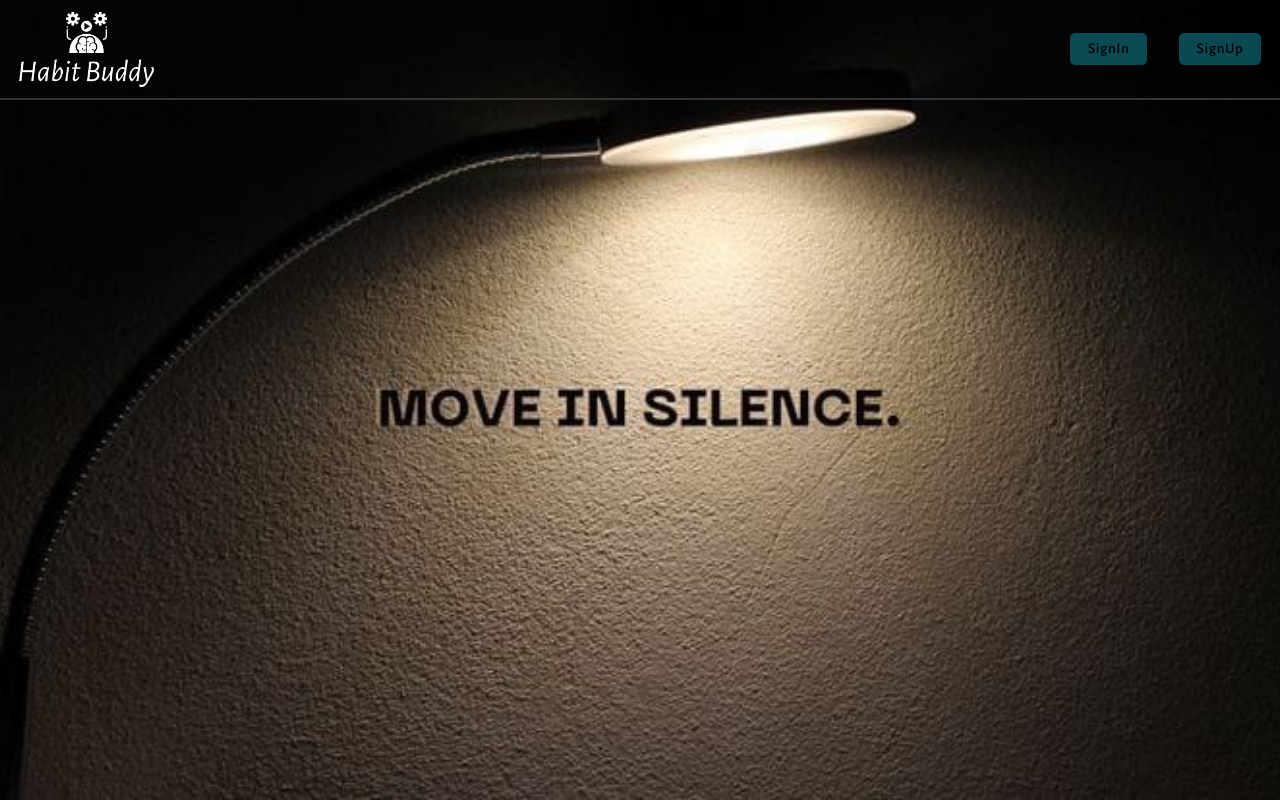
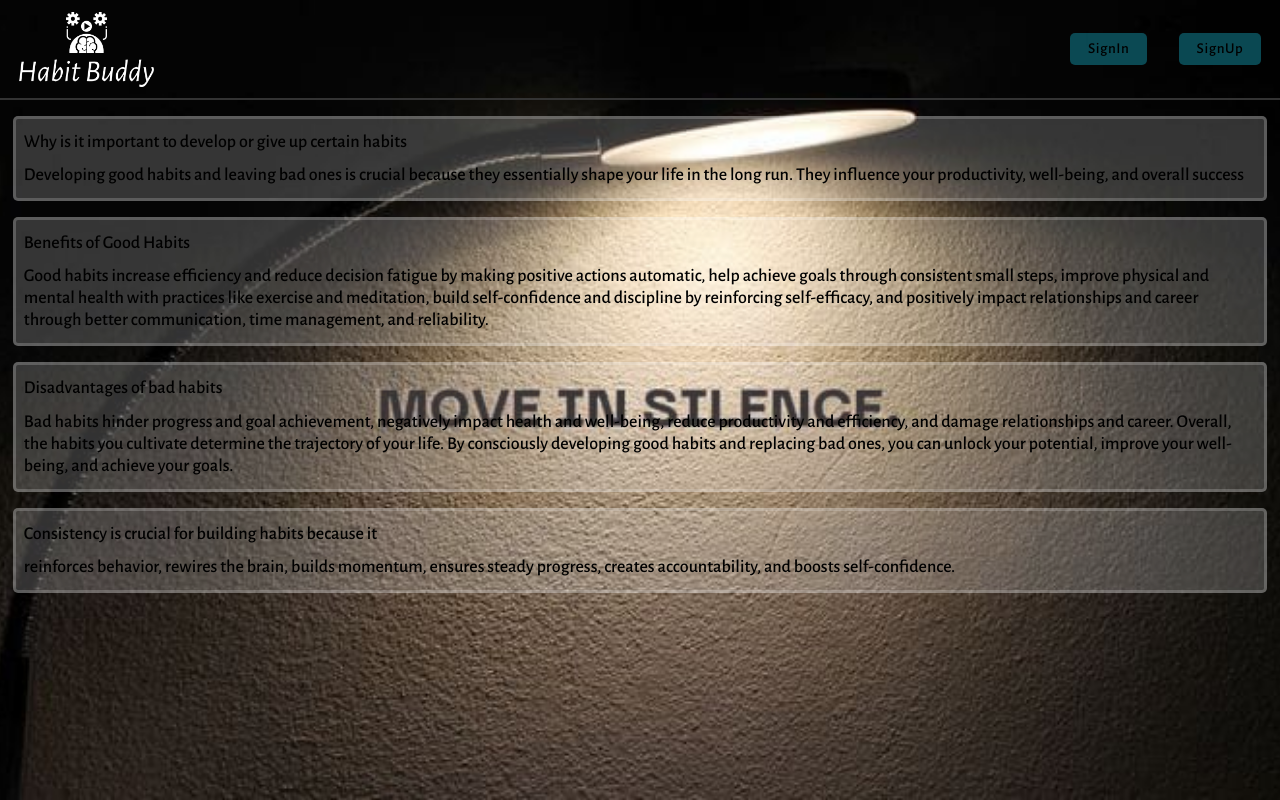
Before and after one commit to maniram3112/habit-buddy, a React (Create React App) app: page / in a window 1280 px wide. Built offline with nearby package versions, Linux system fonts and the light colour scheme.

Commit message:
enhanced landing page with new content and reorganized files

```diff
--- /dev/null
+++ b/src/constants/Content.jsx
@@ -0,0 +1,20 @@
+const Content ={
+    whyHabits:{
+        title: "Why is it important to develop or give up certain habits",
+        text: "Developing good habits and leaving bad ones is crucial because they essentially shape your life in the long run. They influence your productivity, well-being, and overall success"
+    },
+    benefitsOfGoodHabits: {
+        title: "Benefits of Good Habits",
+        text: "Good habits increase efficiency and reduce decision fatigue by making positive actions automatic, help achieve goals through consistent small steps, improve physical and mental health with practices like exercise and meditation, build self-confidence and discipline by reinforcing self-efficacy, and positively impact relationships and career through better communication, time management, and reliability."
+    },
+    disadvantagesOfBadHabits:{
+        title: "Disadvantages of bad habits",
+        text: "Bad habits hinder progress and goal achievement, negatively impact health and well-being, reduce productivity and efficiency, and damage relationships and career. Overall, the habits you cultivate determine the trajectory of your life. By consciously developing good habits and replacing bad ones, you can unlock your potential, improve your well-being, and achieve your goals."
+    },
+    ConsistencyImportance:{
+        title: "Consistency is crucial for building habits because it",
+        text: "reinforces behavior, rewires the brain, builds momentum, ensures steady progress, creates accountability, and boosts self-confidence."
+    }
+}
+
+export default Content;
--- /dev/null
+++ b/src/constants/index.js
@@ -0,0 +1,7 @@
+import Content from "./Content";
+
+const constants ={
+    Content
+}
+
+export default constants;
--- a/src/index.css
+++ b/src/index.css
@@ -5,7 +5,8 @@
   --font-alt: 'Open Sans', sans-serif;
 
   --color-btn: #0d5d69c7;
-  --color-btn-hover: #0da2b9;
+  --color-btn-hover: #64d5e6;
+  --color-text: #000000;
 }
 
 * {
--- a/src/pages/AuthPage/LandingPage/LandingPage.css
+++ b/src/pages/AuthPage/LandingPage/LandingPage.css
@@ -7,3 +7,27 @@
     width: 100%;
     /* display: flex; */
 }
+
+.landingPage-content{
+    width: 100%;
+    /* height: auto; */
+}
+
+.content{
+    border: 3px #ffffff32 solid;
+    color: var(--color-text);
+    background: #ffffff32;
+    /* margin-bottom: 1rem; */
+    /* margin-top: 1rem; */
+    margin: 1rem 0.8rem;
+    border-radius: 5px;
+    padding: 0.75rem 0.5rem;
+    font-family: var(--font-base);
+    font-size: 18px;
+    font-weight: 500;
+    /* width: 75%; */
+}
+
+.content p:first-child{
+    margin-bottom: 0.7rem;
+}
--- a/src/pages/AuthPage/LandingPage/LandingPage.jsx
+++ b/src/pages/AuthPage/LandingPage/LandingPage.jsx
@@ -1,15 +1,35 @@
 import React from "react";
 import components from '../../../components';
+import constants from '../../../constants';
 import './LandingPage.css';
 // import images from '../../../assets';
 
 const {Navbar} = components;
+const {Content} = constants;
 
 const LandingPage = () =>{
     return(
         <div className="landingPage_container">
             {/* <img src={images.landingPageBg} alt="Landing page"/> */}
             <Navbar/>
+            <div className="landingPage-content">
+                <div className="content">
+                    <p>{Content.whyHabits.title}</p>
+                    <p>{Content.whyHabits.text}</p>
+                </div>
+                <div className="content">
+                    <p>{Content.benefitsOfGoodHabits.title}</p>
+                    <p>{Content.benefitsOfGoodHabits.text}</p>
+                </div>
+                <div className="content">
+                    <p>{Content.disadvantagesOfBadHabits.title}</p>
+                    <p>{Content.disadvantagesOfBadHabits.text}</p>
+                </div>
+                <div className="content">
+                    <p>{Content.ConsistencyImportance.title}</p>
+                    <p>{Content.ConsistencyImportance.text}</p>
+                </div>
+            </div>
         {/* <SignIn/> */}
         {/* <SignUp/> */}
         </div>
```
Also changed, not shown: src/pages/AuthPage/signIn/SignIn.jsx (renamed from src/pages/AuthPage/SignIn.jsx), src/pages/AuthPage/signUp/SignUp.jsx (renamed from src/pages/AuthPage/SignUp.jsx).
